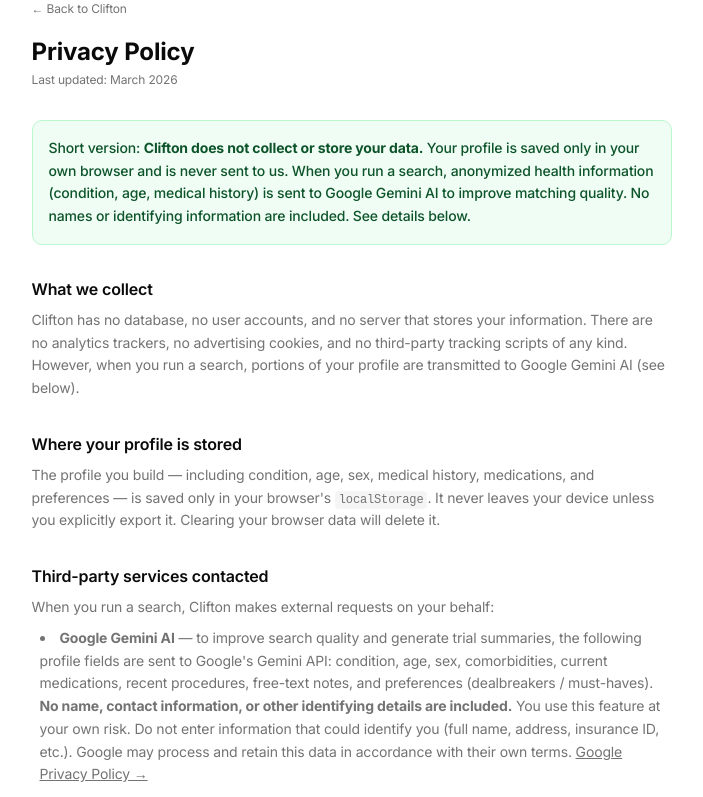
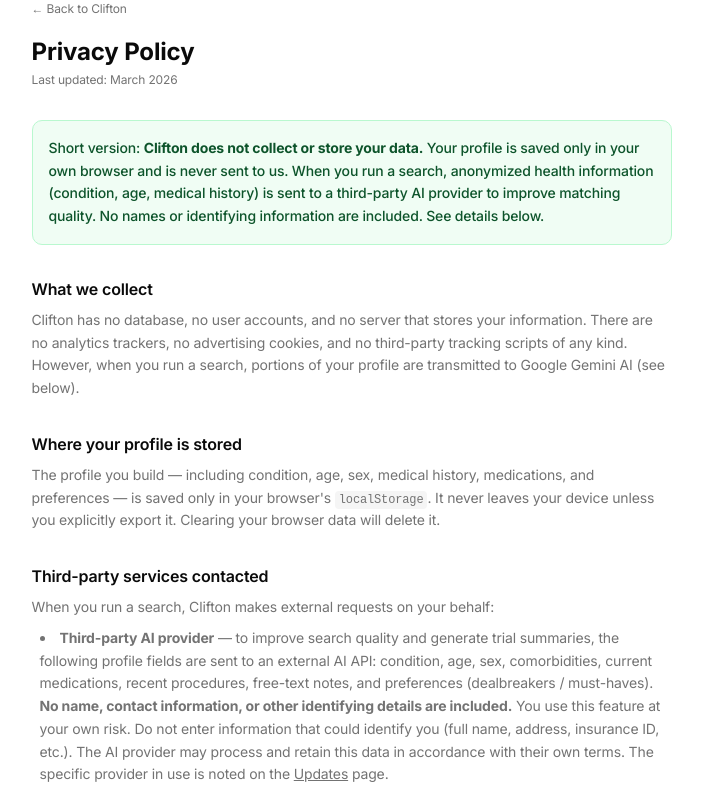
Before and after one commit to notwopr/clifton, a Next.js app: page /privacy in a window 1280 px wide. Shown: the part 180-977 px from the top of the page, without its empty margins (281-984 px from the left). Built offline with nearby package versions, Linux system fonts and the light colour scheme.

Commit message:
make privacy page AI provider-agnostic, link to updates page for current model
Co-Authored-By: Claude Sonnet 4.6 <noreply@anthropic.com>

```diff
--- a/src/app/privacy/page.tsx
+++ b/src/app/privacy/page.tsx
@@ -21,8 +21,8 @@ export default function PrivacyPage() {
         Short version: <strong>Clifton does not collect or store your data.</strong> Your
         profile is saved only in your own browser and is never sent to us. When you run a
         search, anonymized health information (condition, age, medical history) is sent to
-        Google Gemini AI to improve matching quality. No names or identifying information
-        are included. See details below.
+        a third-party AI provider to improve matching quality. No names or identifying
+        information are included. See details below.
       </div>
 
       <section className="space-y-2">
@@ -53,22 +53,15 @@ export default function PrivacyPage() {
         </p>
         <ul className="list-disc list-inside space-y-2 text-muted-foreground pl-2">
           <li>
-            <strong>Google Gemini AI</strong> — to improve search quality and generate trial
-            summaries, the following profile fields are sent to Google&apos;s Gemini API:
+            <strong>Third-party AI provider</strong> — to improve search quality and generate trial
+            summaries, the following profile fields are sent to an external AI API:
             condition, age, sex, comorbidities, current medications, recent procedures, free-text
             notes, and preferences (dealbreakers / must-haves). <strong>No name, contact
             information, or other identifying details are included.</strong> You use this feature
             at your own risk. Do not enter information that could identify you (full name, address,
-            insurance ID, etc.). Google may process and retain this data in accordance with their
-            own terms.{" "}
-            <a
-              href="https://policies.google.com/privacy"
-              target="_blank"
-              rel="noopener noreferrer"
-              className="underline"
-            >
-              Google Privacy Policy →
-            </a>
+            insurance ID, etc.). The AI provider may process and retain this data in accordance with
+            their own terms. The specific provider in use is noted on the{" "}
+            <a href="/updates" className="underline">Updates</a> page.
           </li>
           <li>
             <strong>ClinicalTrials.gov</strong> — your condition name and any additional keywords
```
